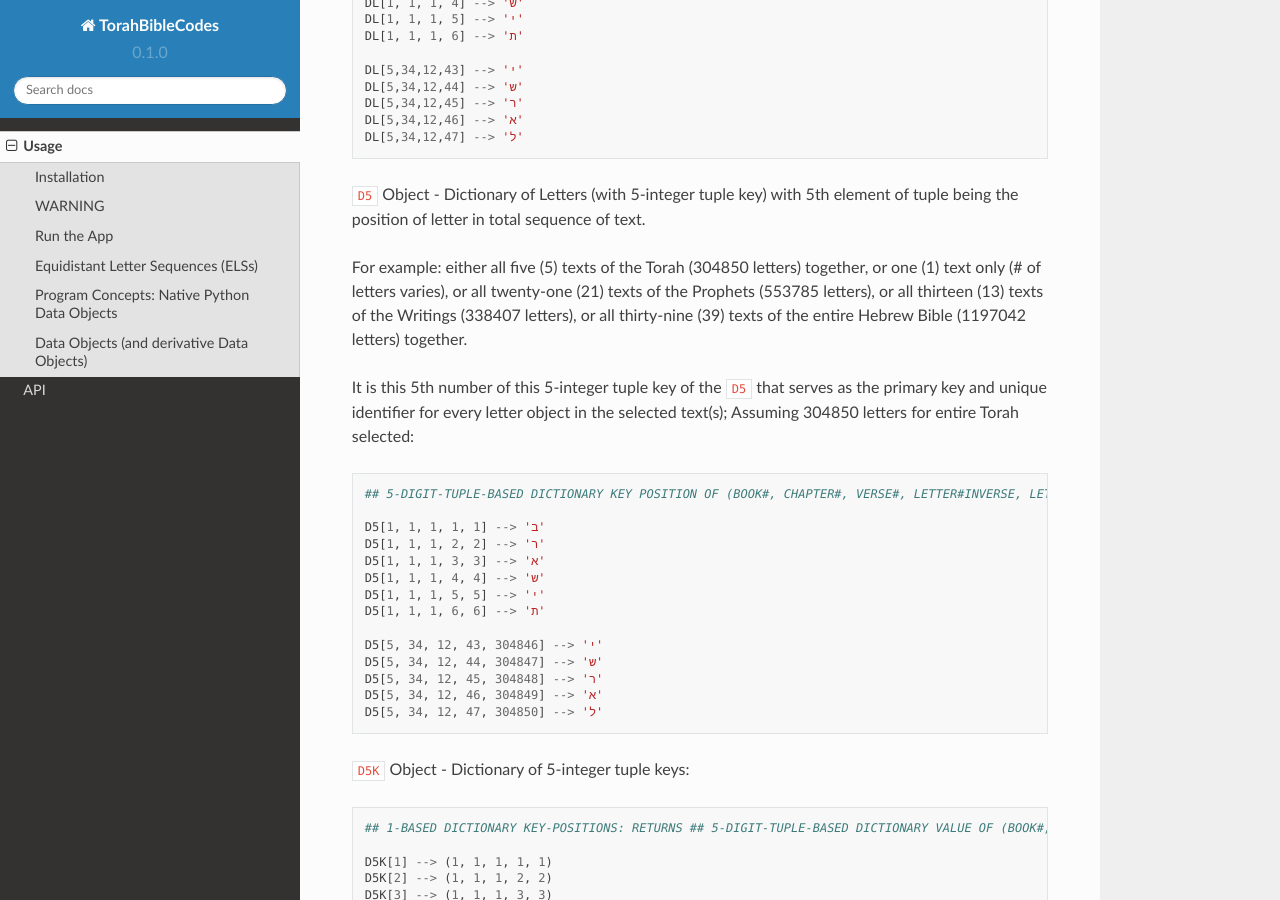
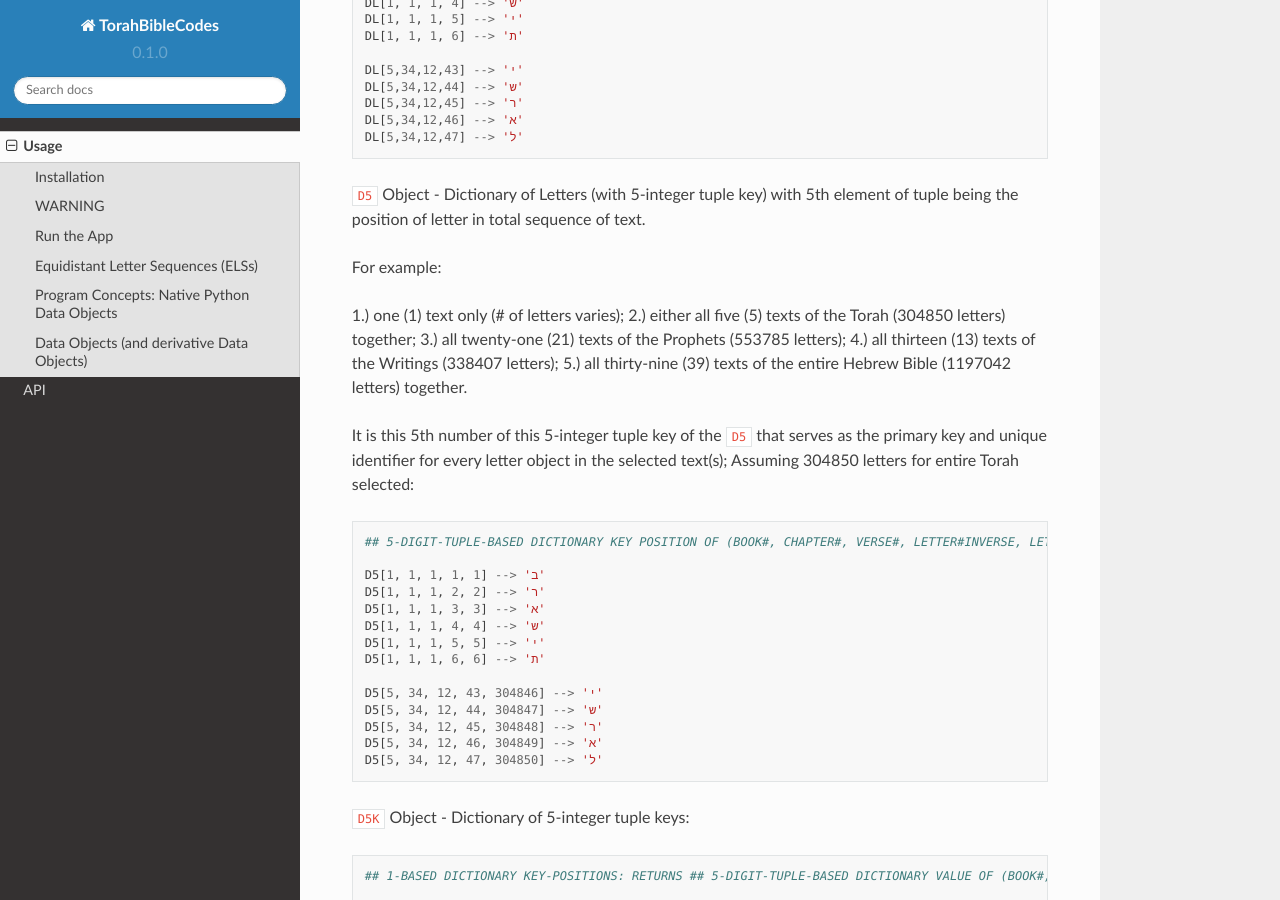
Before and after one commit to TorahBibleCodes/TorahBibleCodes_Sphinx, a Sphinx documentation site: the page built from docs/source/usage.rst, in a window 1280 px wide and 900 px high, scrolled down 5801 px. Built offline with Sphinx 7.4.7 and the Read the Docs theme 2.0.0, drawn with Linux system fonts in a browser that asks for light colours.

Commit message:
Update usage.rst

```diff
--- a/docs/source/usage.rst
+++ b/docs/source/usage.rst
@@ -262,7 +262,13 @@ From the ``D`` and ``DS`` Objects, all other Python Data Objects are derived:
 
 ``D5`` Object - Dictionary of Letters (with 5-integer tuple key) with 5th element of tuple being the position of letter in total sequence of text.
 
-For example: either all five (5) texts of the Torah (304850 letters) together, or one (1) text only (# of letters varies), or all twenty-one (21) texts of the Prophets (553785 letters), or all thirteen (13) texts of the Writings (338407 letters), or all thirty-nine (39) texts of the entire Hebrew Bible (1197042  letters) together.
+For example:
+
+1.) one (1) text only (# of letters varies);
+2.) either all five (5) texts of the Torah (304850 letters) together;
+3.) all twenty-one (21) texts of the Prophets (553785 letters);
+4.) all thirteen (13) texts of the Writings (338407 letters);
+5.) all thirty-nine (39) texts of the entire Hebrew Bible (1197042  letters) together.
 
 It is this 5th number of this 5-integer tuple key of the ``D5`` that serves as the primary key and unique identifier for every letter object in the selected text(s); Assuming 304850 letters for entire Torah selected::
 
```
